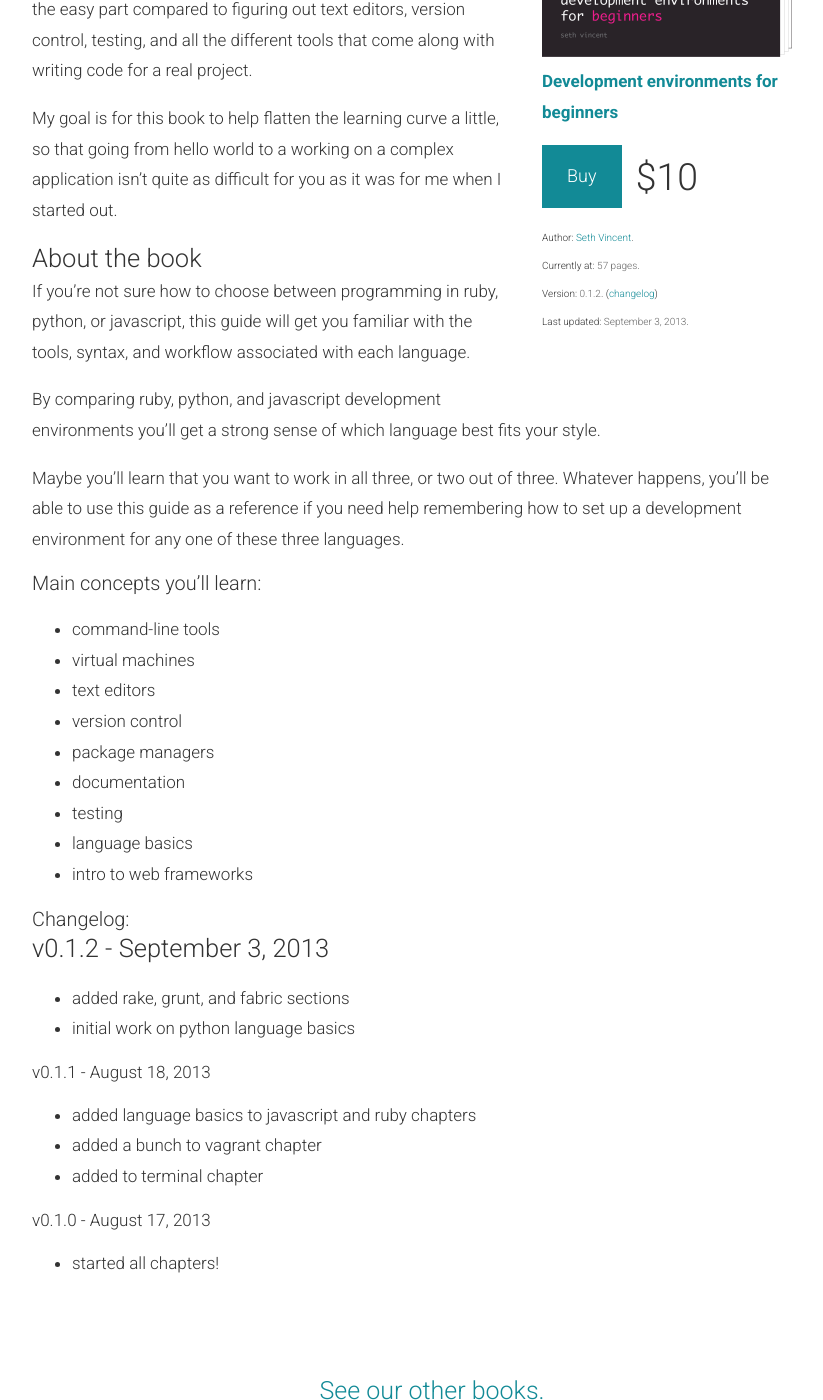
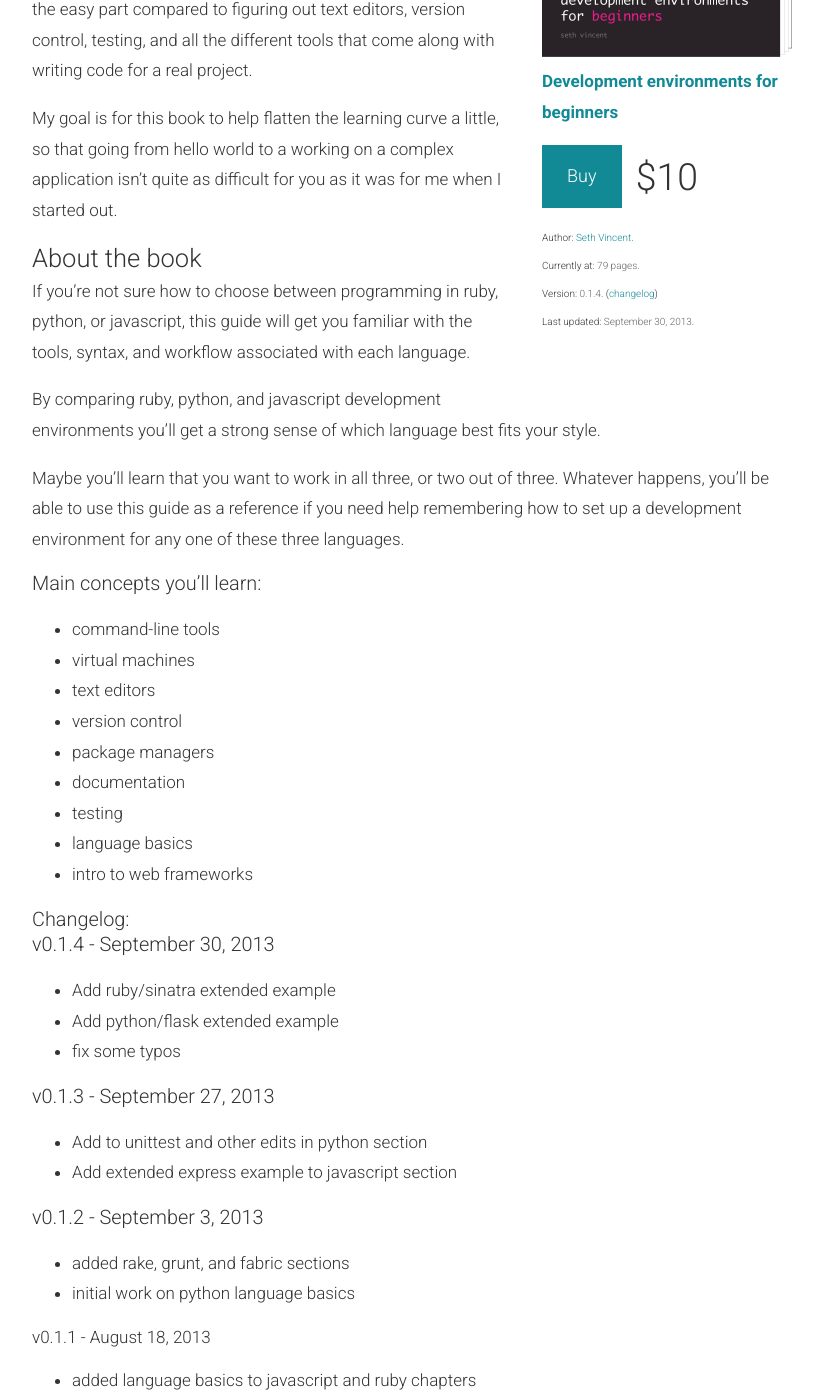
Before and after one commit to learn-js/learn-js.github.com, a Jekyll site: the page built from books/dev-envs/index.md, in a window 1280 px wide and 1400 px high, scrolled down 388 px. Shown: the whole window, without its empty margins (228-1051 px from the left). Built offline with Jekyll 4.4.1, drawn with Linux system fonts in a browser that asks for light colours.

Commit message:
update dev-envs book page

```diff
--- a/books/dev-envs/index.md
+++ b/books/dev-envs/index.md
@@ -12,9 +12,9 @@ description: Learn to set up development environments for ruby, javascript, and
   </a>
   <div id="meta">
     <p>Author: <b><a href="http://sethvincent.com" target="_blank">Seth Vincent</a></b>.</p>
-    <p>Currently at: <b>57 pages</b>.</p>
-    <p>Version: <b>0.1.2</b>. (<a href="#changelog" alt="changelog">changelog</a>)</p>
-    <p>Last updated: <b>September 3, 2013</b>.</p>
+    <p>Currently at: <b>79 pages</b>.</p>
+    <p>Version: <b>0.1.4</b>. (<a href="#changelog" alt="changelog">changelog</a>)</p>
+    <p>Last updated: <b>September 30, 2013</b>.</p>
   </div>
 </div>
 
@@ -47,7 +47,16 @@ Maybe you'll learn that you want to work in all three, or two out of three. What
 
 ### Changelog:
 
-## v0.1.2 - September 3, 2013
+### v0.1.4 - September 30, 2013
+- Add ruby/sinatra extended example
+- Add python/flask extended example
+- fix some typos
+
+### v0.1.3 - September 27, 2013
+- Add to unittest and other edits in python section
+- Add extended express example to javascript section
+
+### v0.1.2 - September 3, 2013
 - added rake, grunt, and fabric sections
 - initial work on python language basics
 
```
